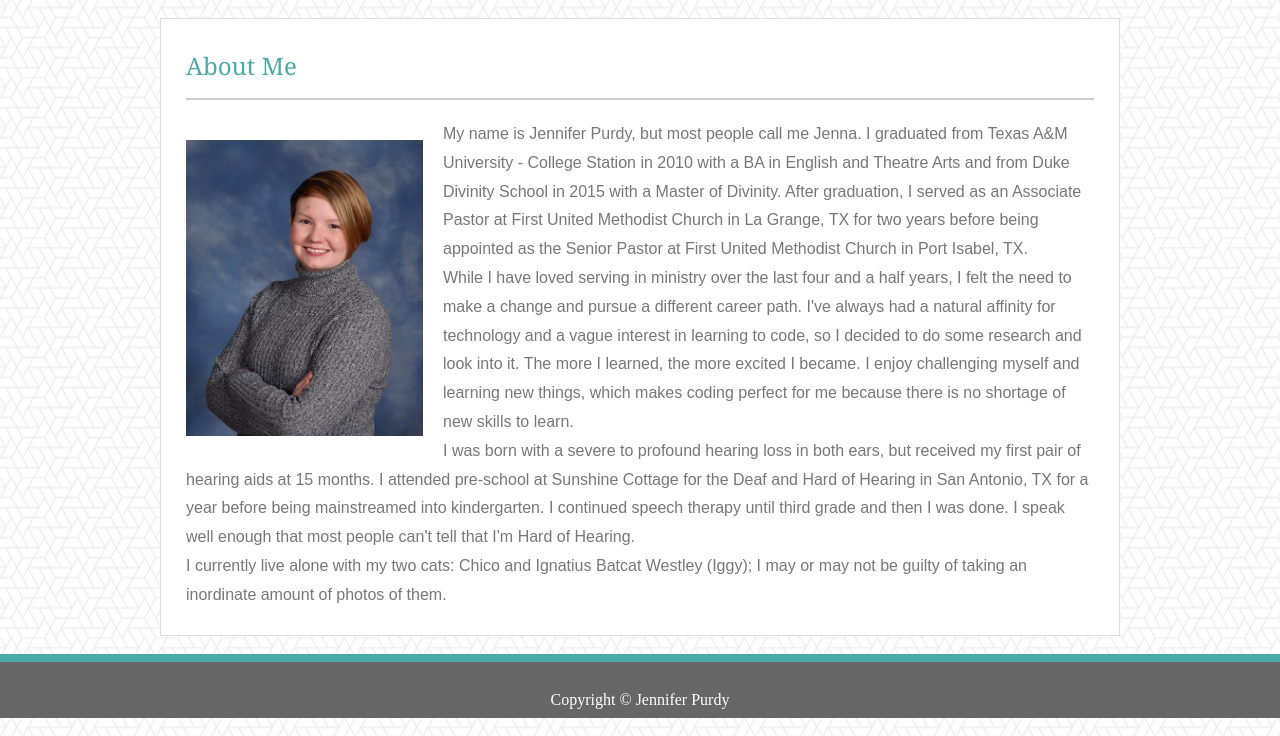
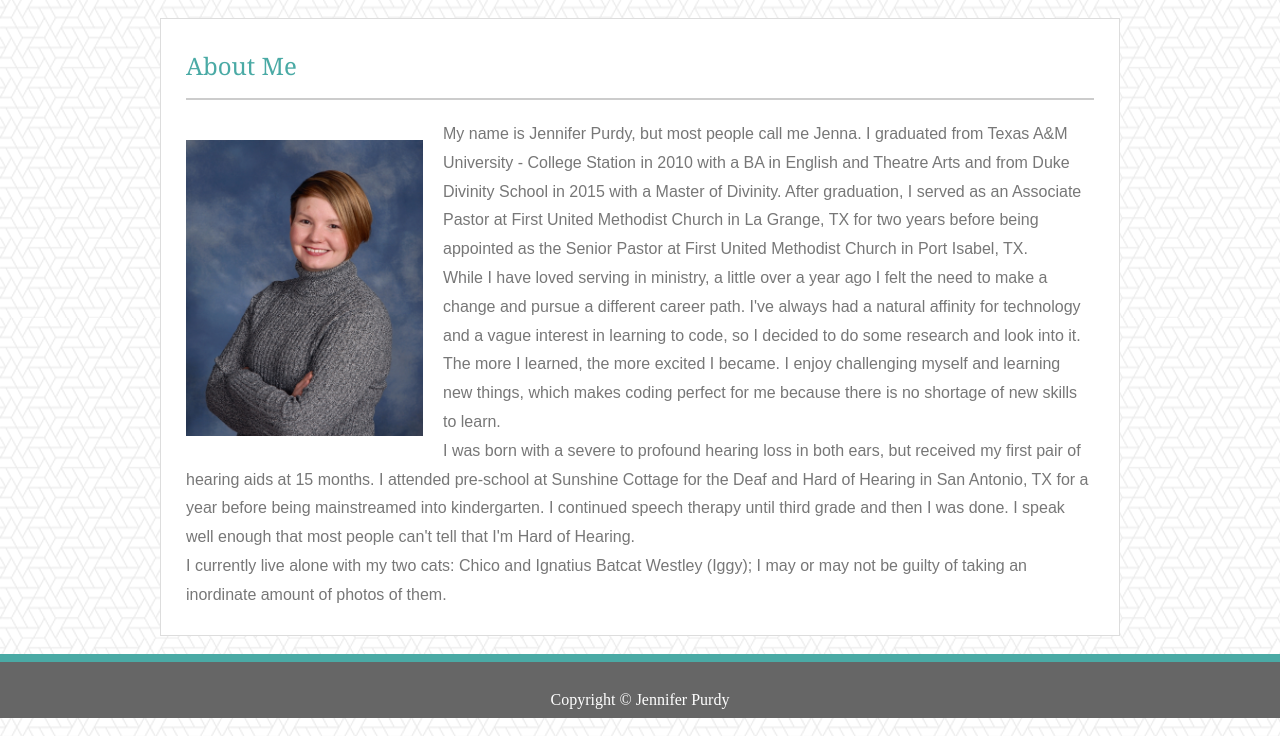
Before and after one commit to purdyjen/Portfolio-old, a plain HTML site: page index.html in a window 1280 px wide. Shown: the part 82-818 px from the top of the page. Drawn offline with Linux system fonts and the light colour scheme.

Commit message:
edited bio

```diff
--- a/index.html
+++ b/index.html
@@ -42,7 +42,7 @@
             with a BA in English and Theatre Arts and from Duke Divinity School in 2015 with a Master of Divinity. After graduation,
             I served as an Associate Pastor at First United Methodist Church in La Grange, TX for two years before being appointed
             as the Senior Pastor at First United Methodist Church in Port Isabel, TX.</p>
-        <p>While I have loved serving in ministry over the last four and a half years, I felt the need to make a change
+        <p>While I have loved serving in ministry, a little over a year ago I felt the need to make a change
             and pursue a different career path. I've always had a natural affinity for technology and a vague interest in learning to code,
             so I decided to do some research and look into it. The more I learned, the more excited I became. I enjoy challenging myself
             and learning new things, which makes coding perfect for me because there is no shortage of new skills to learn.</p>
```
